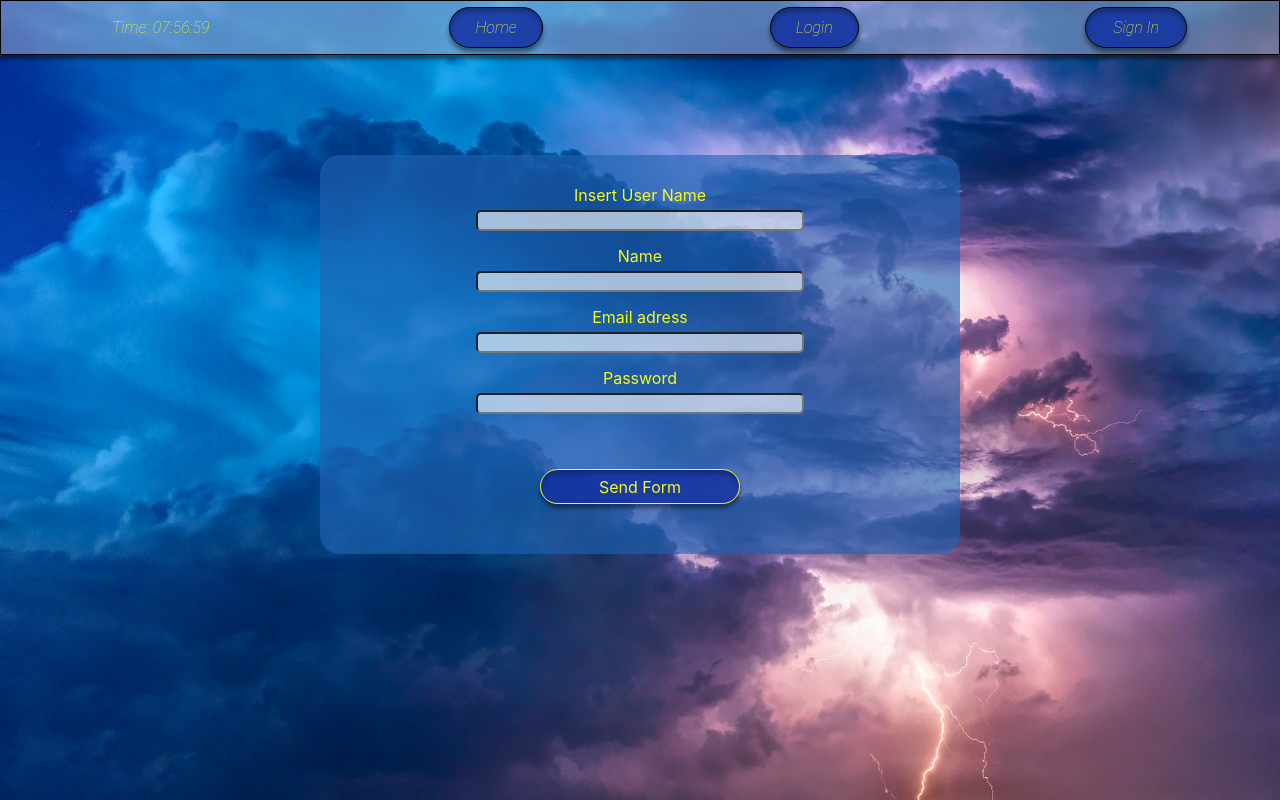
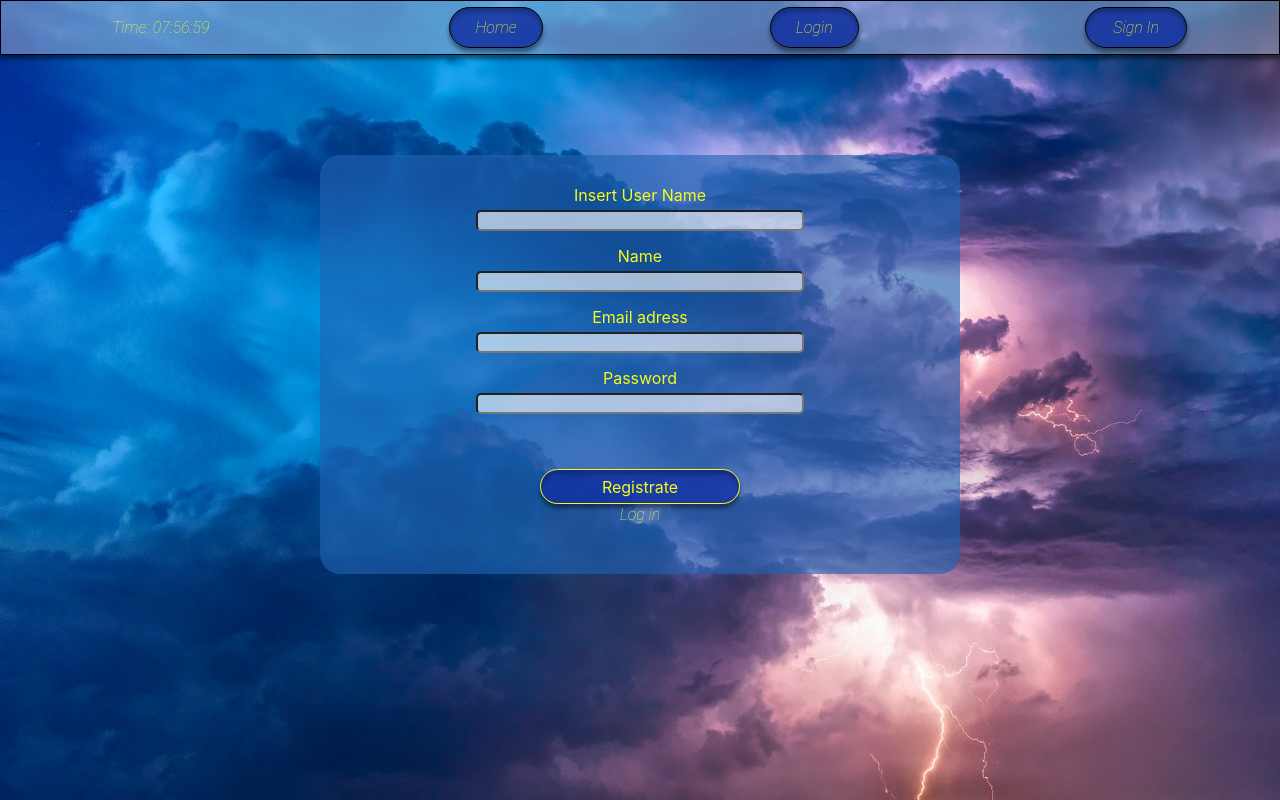
Before and after one commit to JNowak-hub/WeatherAppFront, a React (Create React App) app: page /signin in a window 1280 px wide. Built offline with nearby package versions, Linux system fonts and the light colour scheme.

Commit message:
added link to loginpage from singinpage

```diff
--- a/src/components/SinginPage.tsx
+++ b/src/components/SinginPage.tsx
@@ -3,6 +3,7 @@ import FormWrapper from "../styles/LoginFormWrapper";
 import InputWrapper from "../styles/InputFieldWrapper";
 import ButtonWrapper from "../styles/ButtonWrapper";
 import LabelStyled from "../styles/LabelStyle";
+import LinkWrapper from "../styles/LinkWrapper";
 
 const SinginPage = () => {
   const provider = "local";
@@ -56,7 +57,10 @@ const SinginPage = () => {
         value={password}
         onChange={(event) => setPassword(event.target.value)}
       />
-      <ButtonWrapper onClick={signIn}>Send Form</ButtonWrapper>
+      <ButtonWrapper onClick={signIn}>Registrate</ButtonWrapper>
+      <div>
+        <LinkWrapper href="/login">Log in</LinkWrapper>
+      </div>
     </FormWrapper>
   );
 };
```
